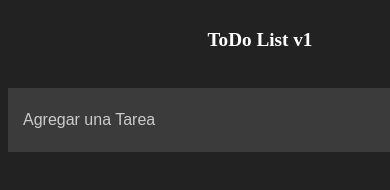
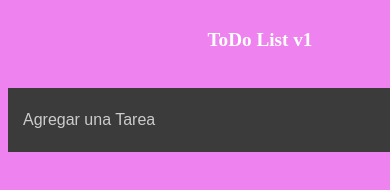
Before and after one commit to FrancoCalizaya/tp2v1, a plain HTML site: page index.html in a window 390 px wide. Shown: the top 190 px of the page. Drawn offline with Linux system fonts and the light colour scheme; files whose address does not match are found by name.

Commit message:
Add files via upload

```diff
--- a/css/style.scss
+++ b/css/style.scss
@@ -141,7 +141,7 @@ body {
                     z-index: 10;
                     color: $colorText;
                     height: $input-task-height;
-                    width: 100%;
+                    width: 503px;
                     font-size: $task-fontSize;
                     max-width: $input-task-maxWidth;
                     box-sizing: border-box;
@@ -220,6 +220,7 @@ body {
  @media only screen and (max-width: 768px) {
     /* For mobile phones: */
     body {
+        background-color: violet;
       width: 100%;
     }
   }
```
Also changed, not shown: css/style.css, 1 other file.
